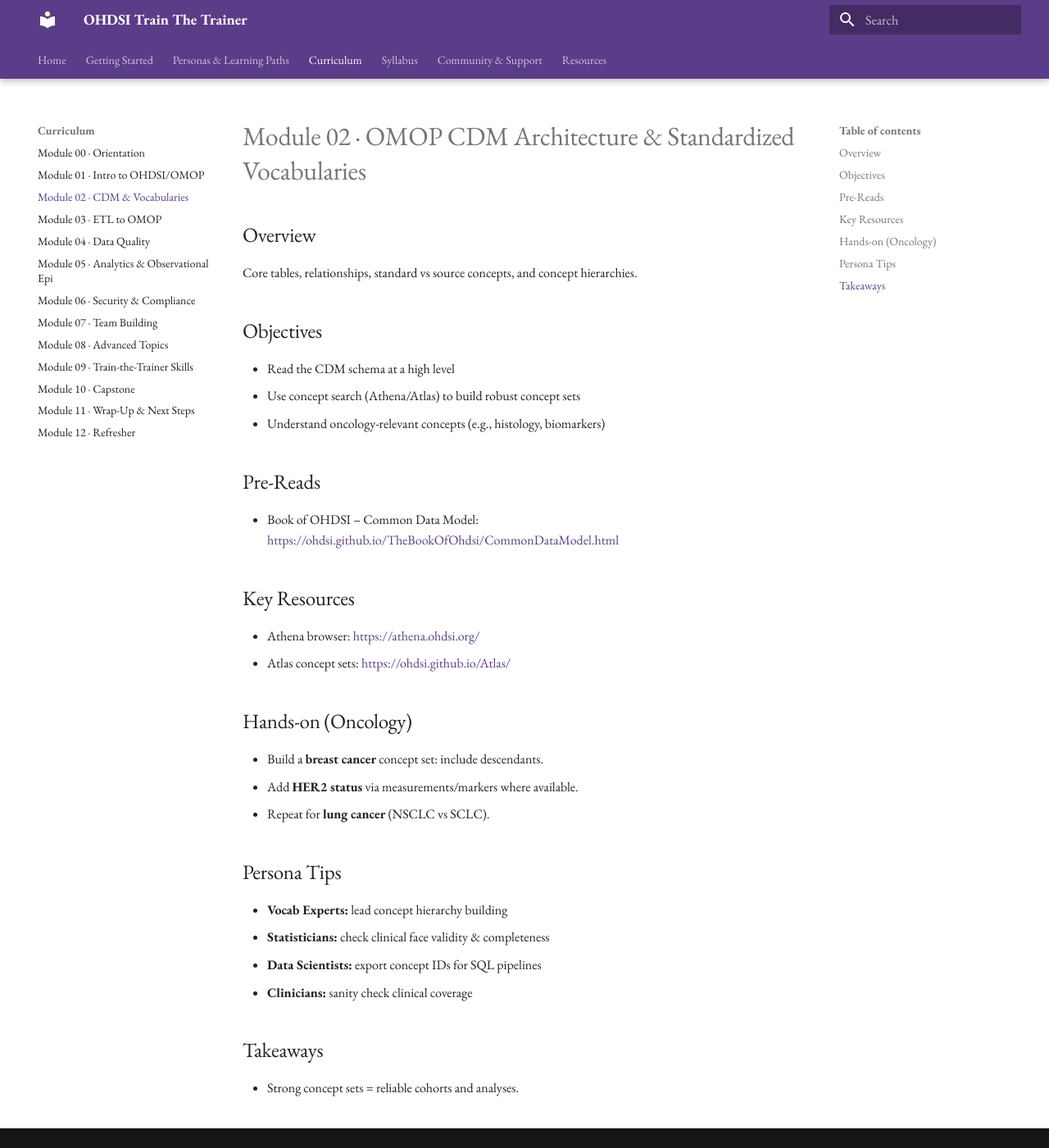
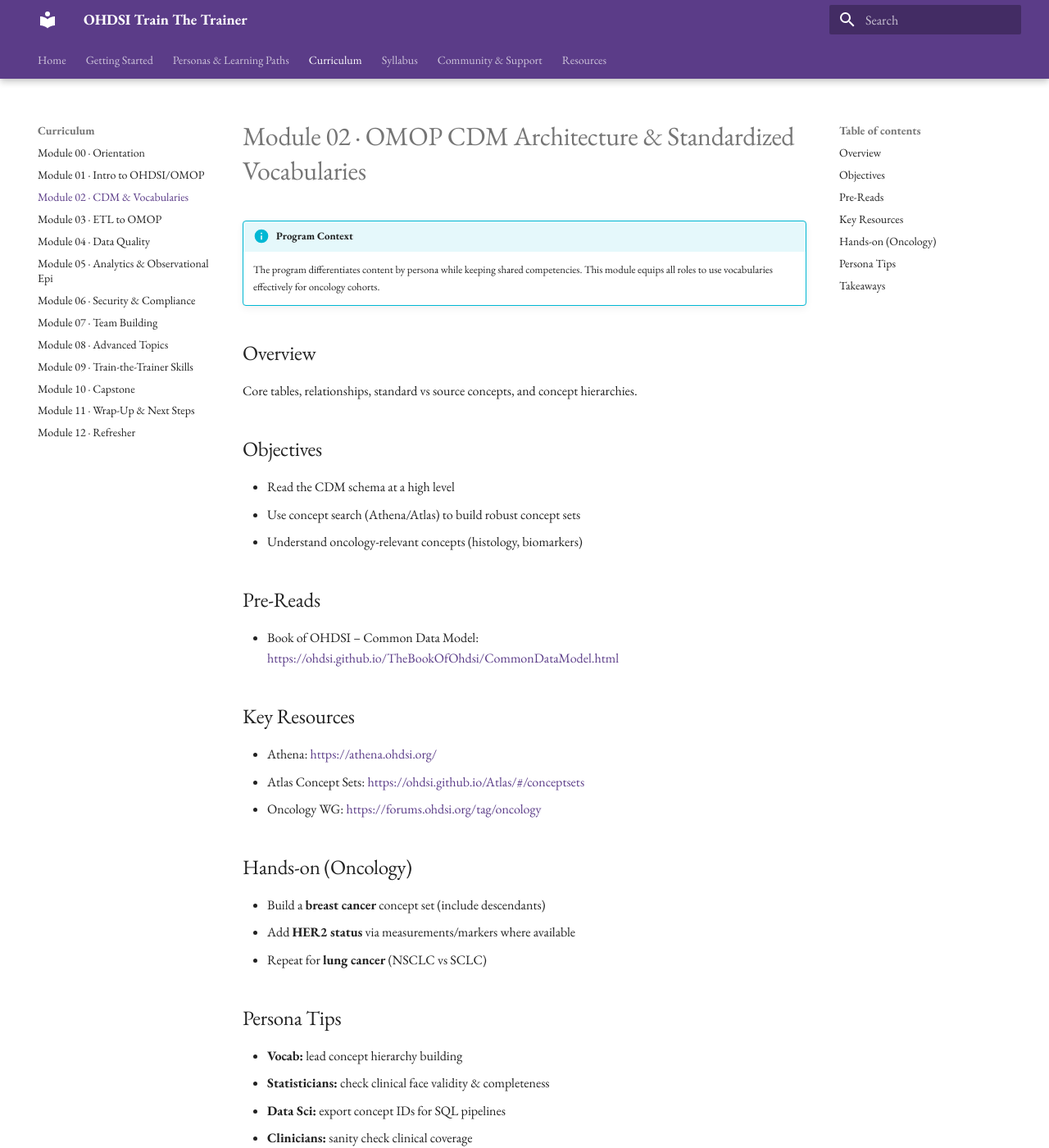
Before and after one commit to BoyceLab/OHDSITrainTheTrainer-EPILEPSY, an MkDocs documentation site: the page built from docs/modules/module-02-cdm-vocabularies.md, in a window 1280 px wide and 1400 px high. Shown: the whole window at 82% size. Built offline with MkDocs 1.6.1 and Material for MkDocs 9.7.7, drawn with Linux system fonts in a browser that asks for light colours.

Commit message:
Update module-02-cdm-vocabularies.md

```diff
--- a/docs/modules/module-02-cdm-vocabularies.md
+++ b/docs/modules/module-02-cdm-vocabularies.md
@@ -1,4 +1,7 @@
 # Module 02 · OMOP CDM Architecture & Standardized Vocabularies
+
+!!! info "Program Context"
+    The program differentiates content by persona while keeping shared competencies. This module equips all roles to use vocabularies effectively for oncology cohorts.
 
 ## Overview
 Core tables, relationships, standard vs source concepts, and concept hierarchies.
@@ -6,25 +9,26 @@ Core tables, relationships, standard vs source concepts, and concept hierarchies
 ## Objectives
 - Read the CDM schema at a high level
 - Use concept search (Athena/Atlas) to build robust concept sets
-- Understand oncology-relevant concepts (e.g., histology, biomarkers)
+- Understand oncology-relevant concepts (histology, biomarkers)
 
 ## Pre-Reads
 - Book of OHDSI – Common Data Model: <https://ohdsi.github.io/TheBookOfOhdsi/CommonDataModel.html>
 
 ## Key Resources
-- Athena browser: <https://athena.ohdsi.org/>
-- Atlas concept sets: <https://ohdsi.github.io/Atlas/>
+- Athena: <https://athena.ohdsi.org/>
+- Atlas Concept Sets: <https://ohdsi.github.io/Atlas/#/conceptsets>
+- Oncology WG: <https://forums.ohdsi.org/tag/oncology>
 
 ## Hands-on (Oncology)
-- Build a **breast cancer** concept set: include descendants.
-- Add **HER2 status** via measurements/markers where available.
-- Repeat for **lung cancer** (NSCLC vs SCLC).
+- Build a **breast cancer** concept set (include descendants)
+- Add **HER2 status** via measurements/markers where available
+- Repeat for **lung cancer** (NSCLC vs SCLC)
 
 ## Persona Tips
-- **Vocab Experts:** lead concept hierarchy building
+- **Vocab:** lead concept hierarchy building
 - **Statisticians:** check clinical face validity & completeness
-- **Data Scientists:** export concept IDs for SQL pipelines
+- **Data Sci:** export concept IDs for SQL pipelines
 - **Clinicians:** sanity check clinical coverage
 
 ## Takeaways
-- Strong concept sets = reliable cohorts and analyses.
+Strong concept sets = reliable cohorts and analyses.
```
